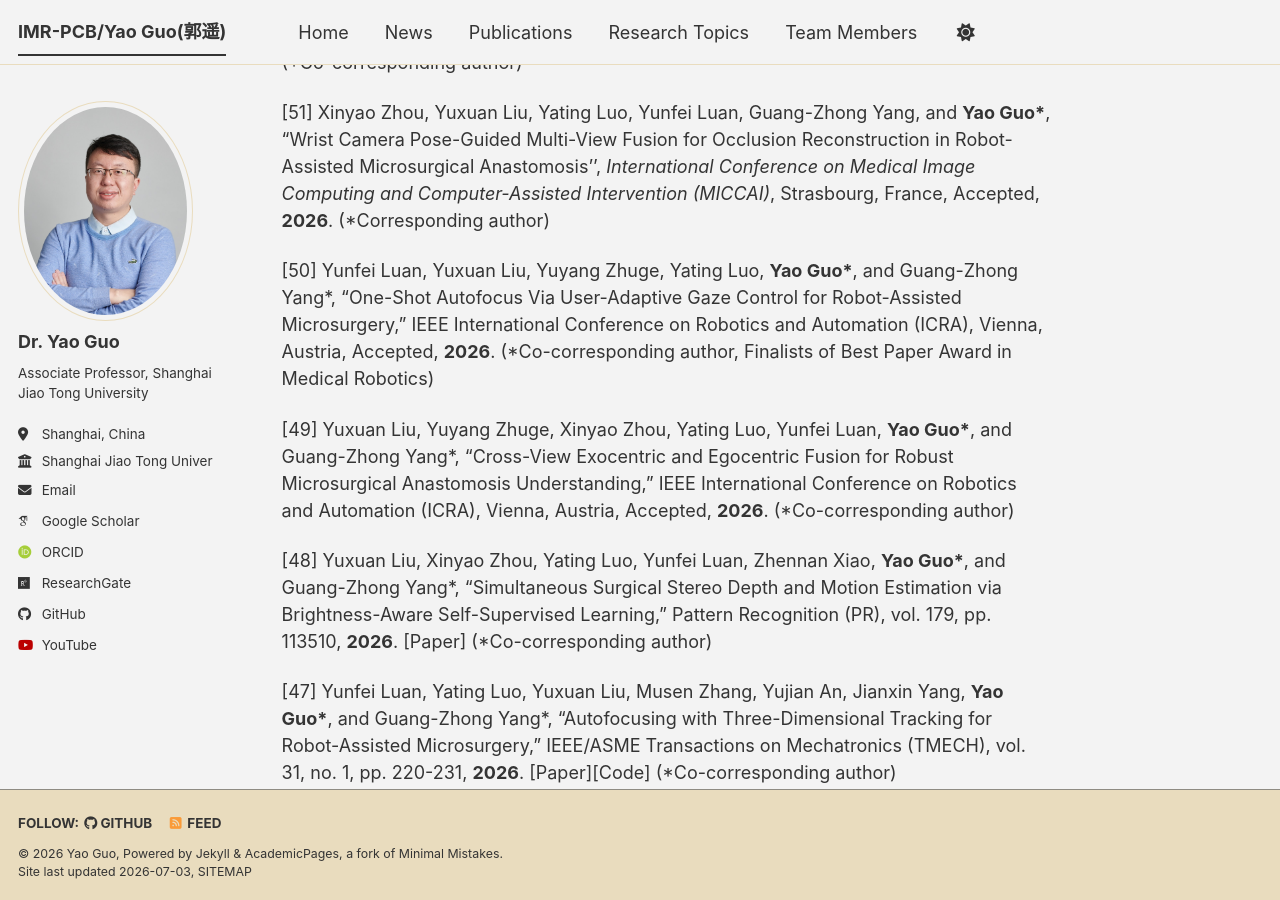
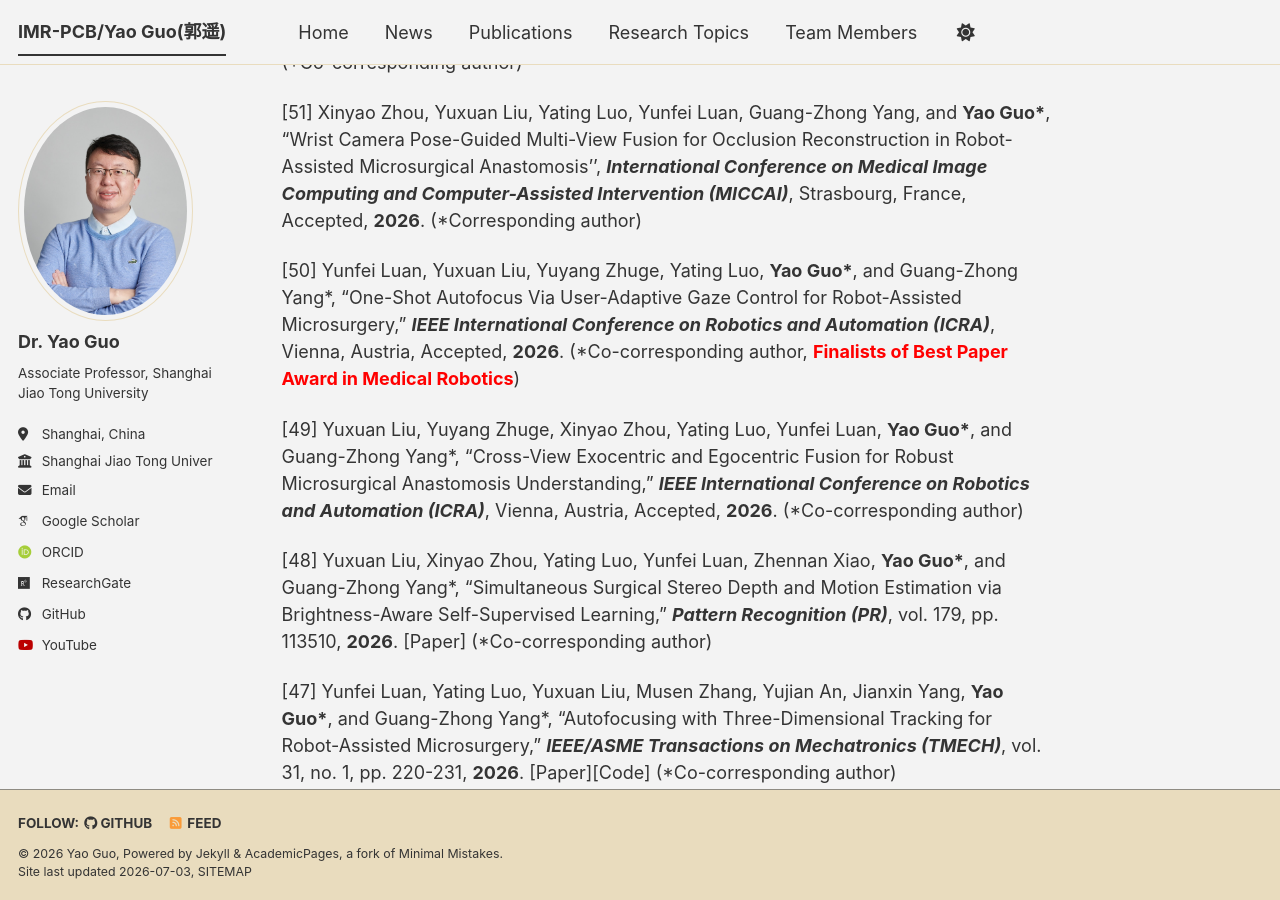
Before and after one commit to IMR-PCB/IMR-PCB.github.io, a Jekyll site: the page built from _pages/about.md, in a window 1280 px wide and 900 px high, scrolled down 2788 px. Built offline with Jekyll 4.4.1, drawn with Linux system fonts in a browser that asks for light colours; some web fonts are replaced; a script bundle is joined from its source files by our own code; library files that are not in the unit come from our copies; some of the changed text lies outside the part shown.

Commit message:
Update about.md

```diff
--- a/_pages/about.md
+++ b/_pages/about.md
@@ -57,73 +57,73 @@ Selected Publications
 ======
 <span style="color:blue">**2026**</span>
 
-\[53\] Musen Zhang, Yuxuan Liu, Yunfei Luan, Jinkai Li, and **Yao Guo\***, "Towards Robust Egocentric Object Tracking: A Plug-and-Play Trajectory-Aware Approach," _IEEE Transactions on Mobile Computing (TMC)_, Accepted, **2026**. (\*Corresponding author)
+\[53\] Musen Zhang, Yuxuan Liu, Yunfei Luan, Jinkai Li, and **Yao Guo\***, "Towards Robust Egocentric Object Tracking: A Plug-and-Play Trajectory-Aware Approach," _**IEEE Transactions on Mobile Computing (TMC)**_, Accepted, **2026**. (\*Corresponding author)
 
-\[52\] Yating Luo, Yuxuan Liu, Yunfei Luan, **Yao Guo\***, and Guang-Zhong Yang\*, "A Hierarchical Learning Framework for Micro-Electrode Manipulation under Microscopic Vision," _IEEE/ASME Transactions on Mechatronics (TMECH)_, Accepted, **2026**. [\[Paper\]](https://ieeexplore.ieee.org/document/11561778) (\*Co-corresponding author)
+\[52\] Yating Luo, Yuxuan Liu, Yunfei Luan, **Yao Guo\***, and Guang-Zhong Yang\*, "A Hierarchical Learning Framework for Micro-Electrode Manipulation under Microscopic Vision," _**IEEE/ASME Transactions on Mechatronics (TMECH)**_, Accepted, **2026**. [\[Paper\]](https://ieeexplore.ieee.org/document/11561778) (\*Co-corresponding author)
 
-[51] Xinyao Zhou, Yuxuan Liu, Yating Luo, Yunfei Luan, Guang-Zhong Yang, and **Yao Guo\***, "Wrist Camera Pose-Guided Multi-View Fusion for Occlusion Reconstruction in Robot-Assisted Microsurgical Anastomosis'', _International Conference on Medical Image Computing and Computer-Assisted Intervention (MICCAI)_, Strasbourg, France, Accepted, **2026**. (\*Corresponding author)
+[51] Xinyao Zhou, Yuxuan Liu, Yating Luo, Yunfei Luan, Guang-Zhong Yang, and **Yao Guo\***, "Wrist Camera Pose-Guided Multi-View Fusion for Occlusion Reconstruction in Robot-Assisted Microsurgical Anastomosis'', _**International Conference on Medical Image Computing and Computer-Assisted Intervention (MICCAI)**_, Strasbourg, France, Accepted, **2026**. (\*Corresponding author)
 
-[50] Yunfei Luan, Yuxuan Liu, Yuyang Zhuge, Yating Luo, **Yao Guo\***, and Guang-Zhong Yang\*, "One-Shot Autofocus Via User-Adaptive Gaze Control for Robot-Assisted Microsurgery," IEEE International Conference on Robotics and Automation (ICRA), Vienna, Austria, Accepted, **2026**. (*Co-corresponding author, Finalists of Best Paper Award in Medical Robotics)
+[50] Yunfei Luan, Yuxuan Liu, Yuyang Zhuge, Yating Luo, **Yao Guo\***, and Guang-Zhong Yang\*, "One-Shot Autofocus Via User-Adaptive Gaze Control for Robot-Assisted Microsurgery," _**IEEE International Conference on Robotics and Automation (ICRA)**_, Vienna, Austria, Accepted, **2026**. (\*Co-corresponding author, <span style="color:red">**Finalists of Best Paper Award in Medical Robotics**</span>)
 
-[49] Yuxuan Liu, Yuyang Zhuge, Xinyao Zhou, Yating Luo, Yunfei Luan, **Yao Guo\***, and Guang-Zhong Yang\*, "Cross-View Exocentric and Egocentric Fusion for Robust Microsurgical Anastomosis Understanding," IEEE International Conference on Robotics and Automation (ICRA), Vienna, Austria, Accepted, **2026**. (*Co-corresponding author)
+[49] Yuxuan Liu, Yuyang Zhuge, Xinyao Zhou, Yating Luo, Yunfei Luan, **Yao Guo\***, and Guang-Zhong Yang\*, "Cross-View Exocentric and Egocentric Fusion for Robust Microsurgical Anastomosis Understanding," _**IEEE International Conference on Robotics and Automation (ICRA)**_, Vienna, Austria, Accepted, **2026**. (\*Co-corresponding author)
 
-[48] Yuxuan Liu, Xinyao Zhou, Yating Luo, Yunfei Luan, Zhennan Xiao, **Yao Guo\***, and Guang-Zhong Yang\*, "Simultaneous Surgical Stereo Depth and Motion Estimation via Brightness-Aware Self-Supervised Learning," Pattern Recognition (PR), vol. 179, pp. 113510, **2026**. [Paper] (*Co-corresponding author)
+[48] Yuxuan Liu, Xinyao Zhou, Yating Luo, Yunfei Luan, Zhennan Xiao, **Yao Guo\***, and Guang-Zhong Yang\*, "Simultaneous Surgical Stereo Depth and Motion Estimation via Brightness-Aware Self-Supervised Learning," _**Pattern Recognition (PR)**_, vol. 179, pp. 113510, **2026**. [Paper] (\*Co-corresponding author)
 
-[47] Yunfei Luan, Yating Luo, Yuxuan Liu, Musen Zhang, Yujian An, Jianxin Yang, **Yao Guo\***, and Guang-Zhong Yang\*, "Autofocusing with Three-Dimensional Tracking for Robot-Assisted Microsurgery," IEEE/ASME Transactions on Mechatronics (TMECH), vol. 31, no. 1, pp. 220-231, **2026**. [Paper][Code] (*Co-corresponding author)
+[47] Yunfei Luan, Yating Luo, Yuxuan Liu, Musen Zhang, Yujian An, Jianxin Yang, **Yao Guo\***, and Guang-Zhong Yang\*, "Autofocusing with Three-Dimensional Tracking for Robot-Assisted Microsurgery," _**IEEE/ASME Transactions on Mechatronics (TMECH)**_, vol. 31, no. 1, pp. 220-231, **2026**. [Paper][Code] (\*Co-corresponding author)
 
 <span style="color:blue">**2025**</span>
 
-[46] Bingze He, **Yao Guo\***, and Guang-Zhong Yang\*, "Integrated Piezoelectric Vibration and In-Situ Force Sensing for Low-Trauma Tissue Penetration," Cyborg and Bionic Systems (CBS), vol. 6, pp. 4017, 2025. [Paper] (*Co-corresponding author, Cover Article)
+[46] Bingze He, **Yao Guo\***, and Guang-Zhong Yang\*, "Integrated Piezoelectric Vibration and In-Situ Force Sensing for Low-Trauma Tissue Penetration," Cyborg and Bionic Systems (CBS), vol. 6, pp. 4017, 2025. [Paper] (\*Co-corresponding author, Cover Article)
 
-[45] Yuxuan Liu, Jiasheng Zhou, Yating Luo, Sung-Liang Chen, **Yao Guo\*** and Guang-Zhong Yang\*, "FPM-R2Net: Fused Photoacoustic and Operating Microscopic Imaging with Cross-modality Representation and Registration Network," Medical Image Analysis (MEDIA), vol. 105, pp. 103698, 2025. [Paper] [Code] (*Co-corresponding author)
+[45] Yuxuan Liu, Jiasheng Zhou, Yating Luo, Sung-Liang Chen, **Yao Guo\*** and Guang-Zhong Yang\*, "FPM-R2Net: Fused Photoacoustic and Operating Microscopic Imaging with Cross-modality Representation and Registration Network," Medical Image Analysis (MEDIA), vol. 105, pp. 103698, 2025. [Paper] [Code] (\*Co-corresponding author)
 
-[44] Jianxin Yang, Yuxuan Liu, Jinkai Li, Xiao Gu, Guang-Zhong Yang, and **Yao Guo\***, "PoseSDF++: Point Cloud-Based 3-D Human Pose Estimation via Implicit Neural Representation," IEEE Transactions on Industrial Informatics (TII), vol. 21, no. 3, pp. 2689-2698, 2025. [Paper] (*Corresponding author)
+[44] Jianxin Yang, Yuxuan Liu, Jinkai Li, Xiao Gu, Guang-Zhong Yang, and **Yao Guo\***, "PoseSDF++: Point Cloud-Based 3-D Human Pose Estimation via Implicit Neural Representation," IEEE Transactions on Industrial Informatics (TII), vol. 21, no. 3, pp. 2689-2698, 2025. [Paper] (\*Corresponding author)
 
-[43] Yujian An, Bingze He, Zhuochen Ma, **Yao Guo\*** and Guang-Zhong Yang\*, "Microassembly: A Review on Fundamentals, Applications and Recent Developments," Engineering, vol. 48, pp. 323-346, 2025. [Paper] (*Co-corresponding author)
+[43] Yujian An, Bingze He, Zhuochen Ma, **Yao Guo\*** and Guang-Zhong Yang\*, "Microassembly: A Review on Fundamentals, Applications and Recent Developments," Engineering, vol. 48, pp. 323-346, 2025. [Paper] (\*Co-corresponding author)
 
-[42] Yuxuan Liu, Yating Luo, Yunfei Luan, Xinyao Zhou, Jianxin Yang, **Yao Guo\***, and Guang-Zhong Yang\*, "Towards Accurate Brain Electrode Implantation via Cross-modality Fusion of White-light and Photoacoustic Microscopy", IEEE/RSJ International Conference on Intelligent Robots and Systems (IROS), Hangzhou, China, 2025, pp. 7726-7732. [Paper] (*Co-corresponding author)
+[42] Yuxuan Liu, Yating Luo, Yunfei Luan, Xinyao Zhou, Jianxin Yang, **Yao Guo\***, and Guang-Zhong Yang\*, "Towards Accurate Brain Electrode Implantation via Cross-modality Fusion of White-light and Photoacoustic Microscopy", IEEE/RSJ International Conference on Intelligent Robots and Systems (IROS), Hangzhou, China, 2025, pp. 7726-7732. [Paper] (\*Co-corresponding author)
 
-[41] Xinyao Zhou†, Yuxuan Liu†, Musen Zhang, Jinkai Li, **Yao Guo\***, and Guang-Zhong Yang\*, "Deep Coarse-to-Fine Networks for Robust Segmentation and Pose Estimation of Surgical Suturing Threads", IEEE/RSJ International Conference on Intelligent Robots and Systems (IROS), Hangzhou, China, 2025, pp. 520-526. [Paper] (*Co-corresponding author)
+[41] Xinyao Zhou†, Yuxuan Liu†, Musen Zhang, Jinkai Li, **Yao Guo\***, and Guang-Zhong Yang\*, "Deep Coarse-to-Fine Networks for Robust Segmentation and Pose Estimation of Surgical Suturing Threads", IEEE/RSJ International Conference on Intelligent Robots and Systems (IROS), Hangzhou, China, 2025, pp. 520-526. [Paper] (\*Co-corresponding author)
 
-[40] Yiming Zhai†, Jingsong Liu†, Yating Luo*, Ziwei Wang, and **Yao Guo\***, "Adaptive Motion Scaling in Teleoperated Robotic Surgery based on Human Intention and Attention", IEEE/RSJ International Conference on Intelligent Robots and Systems (IROS), Hangzhou, China, 2025, pp. 15489-15495. [Paper](*Co-corresponding author)
+[40] Yiming Zhai†, Jingsong Liu†, Yating Luo*, Ziwei Wang, and **Yao Guo\***, "Adaptive Motion Scaling in Teleoperated Robotic Surgery based on Human Intention and Attention", IEEE/RSJ International Conference on Intelligent Robots and Systems (IROS), Hangzhou, China, 2025, pp. 15489-15495. [Paper](\*Co-corresponding author)
 
-[39] Tianshu Zhao†, Zhenye Xu†, Pu Wang*, and **Yao Guo\***, "Hybrid Learning-based Balance Function Assessment of Stroke Patients with a Single Ear-Worn IMU", IEEE/RSJ International Conference on Intelligent Robots and Systems (IROS), Hangzhou, China, 2025, pp. 16373-16378. [Paper](*Co-corresponding author)
+[39] Tianshu Zhao†, Zhenye Xu†, Pu Wang*, and **Yao Guo\***, "Hybrid Learning-based Balance Function Assessment of Stroke Patients with a Single Ear-Worn IMU", IEEE/RSJ International Conference on Intelligent Robots and Systems (IROS), Hangzhou, China, 2025, pp. 16373-16378. [Paper](\*Co-corresponding author)
 
 <span style="color:blue">**2024**</span>
 
-[38] Zhongling Liu†, Jinkai Li†, Yuanyuan Zhang, Dan Wu, Yanyan Huo, Jianxin Yang, Musen Zhang, Chuanfei Dong, Luhui Jiang, Ruohan Sun, Ruoyin Zhou, Fei Li, Xiaodan Yu, Daqian Zhu, **Yao Guo\***, and Jinjin Chen*, "Auxiliary Diagnosis of Children with Attention-Deficit/Hyperactivity Disorder: An Eye-Tracking Study with Novel Digital Biomarkers," JMIR mHealth and uHealth, vol. 12, pp. e58927, 2024. [Paper] (*Co-corresponding author)
+[38] Zhongling Liu†, Jinkai Li†, Yuanyuan Zhang, Dan Wu, Yanyan Huo, Jianxin Yang, Musen Zhang, Chuanfei Dong, Luhui Jiang, Ruohan Sun, Ruoyin Zhou, Fei Li, Xiaodan Yu, Daqian Zhu, **Yao Guo\***, and Jinjin Chen*, "Auxiliary Diagnosis of Children with Attention-Deficit/Hyperactivity Disorder: An Eye-Tracking Study with Novel Digital Biomarkers," JMIR mHealth and uHealth, vol. 12, pp. e58927, 2024. [Paper] (\*Co-corresponding author)
 
-[37] Yujian An, Jianxin Yang, Bingze He, Yuxuan Liu, **Yao Guo\*** and Guang-Zhong Yang\*, "A Microscopic Vision-Based Robotic System For Floating Electrode Assembly," IEEE/ASME Transactions on Mechatronics (TMECH), vol. 29, no. 5, pp. 3810-3820, 2024. [Paper] (*Co-corresponding author)
+[37] Yujian An, Jianxin Yang, Bingze He, Yuxuan Liu, **Yao Guo\*** and Guang-Zhong Yang\*, "A Microscopic Vision-Based Robotic System For Floating Electrode Assembly," IEEE/ASME Transactions on Mechatronics (TMECH), vol. 29, no. 5, pp. 3810-3820, 2024. [Paper] (\*Co-corresponding author)
 
-[36] Yuxuan Liu, Jiasheng Zhou, Yating Luo, Jinkai Li, Sung-Liang Chen, **Yao Guo\*** and Guang-Zhong Yang\*, "UPAMNet: A unified network with deep knowledge priors for photoacoustic microscopy," Photoacoustics, vol. 38, pp. 100608, 2024. [Paper][Code](*Co-corresponding author)
+[36] Yuxuan Liu, Jiasheng Zhou, Yating Luo, Jinkai Li, Sung-Liang Chen, **Yao Guo\*** and Guang-Zhong Yang\*, "UPAMNet: A unified network with deep knowledge priors for photoacoustic microscopy," Photoacoustics, vol. 38, pp. 100608, 2024. [Paper][Code](\*Co-corresponding author)
 
-[35] Zhenye Xu, **Yao Guo\***, "GCCRR: A Short Sequence Gait Cycle Segmentation Method Based on Ear-Worn IMU", ACM International Joint Conference on Pervasive and Ubiquitous Computing, pp. 650-654, 2024. [Paper] (*Corresponding author)
+[35] Zhenye Xu, **Yao Guo\***, "GCCRR: A Short Sequence Gait Cycle Segmentation Method Based on Ear-Worn IMU", ACM International Joint Conference on Pervasive and Ubiquitous Computing, pp. 650-654, 2024. [Paper] (\*Corresponding author)
 
-[34] Bingze He, Zhiang Zhang, Jianxin Yang, Yujian An, **Yao Guo\*** and Guang-Zhong Yang\*, "Magnetically Actuated Floating Millirobot Platform for Streamlined Flexible Neural Electrode Manipulation," IEEE International Conference on Mechatronics and Automation (ICMA), August, 2024, pp. 311-316. [Paper] (*Co-corresponding author, Finalists of Best Conference Paper Award)
+[34] Bingze He, Zhiang Zhang, Jianxin Yang, Yujian An, **Yao Guo\*** and Guang-Zhong Yang\*, "Magnetically Actuated Floating Millirobot Platform for Streamlined Flexible Neural Electrode Manipulation," IEEE International Conference on Mechatronics and Automation (ICMA), August, 2024, pp. 311-316. [Paper] (\*Co-corresponding author, Finalists of Best Conference Paper Award)
 
-[33] Yujian An, Jianxin Yang, Jinkai Li, Bingze He, **Yao Guo\***, Guang-Zhong Yang\*, "Skill Learning in Robot-Assisted Micro-Manipulation Through Human Demonstrations with Attention Guidance", IEEE International Conference on Robotics and Automation (ICRA), Yokohoma, Japan, 2024, pp. 15601-15607. [Paper] (*Co-corresponding author)
+[33] Yujian An, Jianxin Yang, Jinkai Li, Bingze He, **Yao Guo\***, Guang-Zhong Yang\*, "Skill Learning in Robot-Assisted Micro-Manipulation Through Human Demonstrations with Attention Guidance", IEEE International Conference on Robotics and Automation (ICRA), Yokohoma, Japan, 2024, pp. 15601-15607. [Paper] (\*Co-corresponding author)
 
-[32] Yating Luo, Yuxuan Liu, Jiasheng Zhou, Sung-Liang Chen, **Yao Guo\***, Guang-Zhong Yang\*, "Fast Photoacoustic Microscopy with Robot Controlled Microtrajectory Optimization", IEEE International Conference on Robotics and Automation (ICRA), Yokohoma, Japan, 2024, pp. 17750-17756. [Paper] (*Co-corresponding author)
+[32] Yating Luo, Yuxuan Liu, Jiasheng Zhou, Sung-Liang Chen, **Yao Guo\***, Guang-Zhong Yang\*, "Fast Photoacoustic Microscopy with Robot Controlled Microtrajectory Optimization", IEEE International Conference on Robotics and Automation (ICRA), Yokohoma, Japan, 2024, pp. 17750-17756. [Paper] (\*Co-corresponding author)
 
-[31] Yunfei Luan†, Muhang He†, Yudong Tian, Chengjie Lin, Yunhan Fang, Zihao Zhao, Jianxin Yang, **Yao Guo\***, "Intelligent Disinfection Robot with High-Touch Surface Detection and Dynamic Pedestrian Avoidance”，IEEE International Conference on Robotics and Automation (ICRA), Yokohoma, Japan, 2024, pp. 3595-3601. [Paper] (*Corresponding author)
+[31] Yunfei Luan†, Muhang He†, Yudong Tian, Chengjie Lin, Yunhan Fang, Zihao Zhao, Jianxin Yang, **Yao Guo\***, "Intelligent Disinfection Robot with High-Touch Surface Detection and Dynamic Pedestrian Avoidance”，IEEE International Conference on Robotics and Automation (ICRA), Yokohoma, Japan, 2024, pp. 3595-3601. [Paper] (\*Corresponding author)
 
 <span style="color:blue">**2023**</span>
 
-[30] Yuxuan Liu, Jianxin Yang, Xiao Gu, Yijun Chen, **Yao Guo\***, and Guang-Zhong Yang\*, "EgoFish3D: Egocentric 3D Pose Estimation from a Fisheye Camera via Self-Supervised Learning", IEEE Transactions on Multimedia (TMM), vol. 25, pp. 8880-8891, 2023. [Paper][Code] (*Co-corresponding author)
+[30] Yuxuan Liu, Jianxin Yang, Xiao Gu, Yijun Chen, **Yao Guo\***, and Guang-Zhong Yang\*, "EgoFish3D: Egocentric 3D Pose Estimation from a Fisheye Camera via Self-Supervised Learning", IEEE Transactions on Multimedia (TMM), vol. 25, pp. 8880-8891, 2023. [Paper][Code] (\*Co-corresponding author)
 
-[29] Frank Lo, **Yao Guo\***, Yingnan Sun, Jianing Qiu, Benny Lo, "An Intelligent Vision-Based Nutritional Assessment Method for Handheld Food Items", IEEE Transactions on Multimedia (TMM), 2023, vol. 25, pp. 5840 - 5851. [Paper] (*Corresponding author)
+[29] Frank Lo, **Yao Guo\***, Yingnan Sun, Jianing Qiu, Benny Lo, "An Intelligent Vision-Based Nutritional Assessment Method for Handheld Food Items", IEEE Transactions on Multimedia (TMM), 2023, vol. 25, pp. 5840 - 5851. [Paper] (\*Corresponding author)
 
-[28] Jinkai Li, Jianxin Yang, Yuxuan Liu, ZHEN LI, Guang-Zhong Yang, **Yao Guo\***, "EasyGaze3D: Towards Effective and Flexible 3D Gaze Estimation from a Single RGB Camera ", IEEE/RSJ International Conference on Intelligent Robots and Systems (IROS), Dec. 2023, pp. 6537-6543. [Paper] [Code] (*Corresponding author，Finalists of Best Paper Award on Cognitive Robotics)
+[28] Jinkai Li, Jianxin Yang, Yuxuan Liu, ZHEN LI, Guang-Zhong Yang, **Yao Guo\***, "EasyGaze3D: Towards Effective and Flexible 3D Gaze Estimation from a Single RGB Camera ", IEEE/RSJ International Conference on Intelligent Robots and Systems (IROS), Dec. 2023, pp. 6537-6543. [Paper] [Code] (\*Corresponding author，Finalists of Best Paper Award on Cognitive Robotics)
 
-[27] Yuxuan Liu, Jianxin Yang, Xiao Gu, **Yao Guo\***, and Guang-Zhong Yang\*, "EgoHMR: Egocentric Human Mesh Recovery via Hierarchical Latent Diffusion Model ", IEEE International Conference on Robotics and Automation (ICRA), May, 2023, pp. 9807-9813. [Paper][Code]. (*Co-corresponding author)
+[27] Yuxuan Liu, Jianxin Yang, Xiao Gu, **Yao Guo\***, and Guang-Zhong Yang\*, "EgoHMR: Egocentric Human Mesh Recovery via Hierarchical Latent Diffusion Model ", IEEE International Conference on Robotics and Automation (ICRA), May, 2023, pp. 9807-9813. [Paper][Code]. (\*Co-corresponding author)
 
 <span style="color:blue">**2022**</span>
 
 [26] Xiao Gu, Yao Guo, Zeju Li, Jianing Qiu, Qi Dou, Yuxuan Liu, Benny Lo\*, and Guang-Zhong Yang\*, "Tackling Long-Tailed Category Distribution Under Domain Shifts", European Conference on Computer Vision (ECCV), July, 2022, pp. 727-743. [Paper] [Code].
 
-[25] Yuxuan Liu, Jianxin Yang, Xiao Gu, **Yao Guo\***, and Guang-Zhong Yang\*, "Ego+X: An Egocentric Vision System for Global 3D Human Pose Estimation and Social Interaction Characterization", IEEE/RSJ International Conference on Intelligent Robots and Systems (IROS), Oct., 2022, pp. 5271-5277. (*Co-corresponding author) [Paper] [Code]. (Co-corresponding author)
+[25] Yuxuan Liu, Jianxin Yang, Xiao Gu, **Yao Guo\***, and Guang-Zhong Yang\*, "Ego+X: An Egocentric Vision System for Global 3D Human Pose Estimation and Social Interaction Characterization", IEEE/RSJ International Conference on Intelligent Robots and Systems (IROS), Oct., 2022, pp. 5271-5277. (\*Co-corresponding author) [Paper] [Code]. (Co-corresponding author)
 
-[24] Jianxin Yang, Yuxuan Liu, Xiao Gu, Guang-Zhong Yang, and **Yao Guo\***, "PoseSDF: Simultaneous 3D Human Shape Reconstruction and Gait Pose Estimation Using Signed Distance Functions", IEEE International Conference on Robotics and Automation (ICRA), Philadelphia, USA, pp. 1297-1303, May, 2022. (*Corresponding author) [Paper]
+[24] Jianxin Yang, Yuxuan Liu, Xiao Gu, Guang-Zhong Yang, and **Yao Guo\***, "PoseSDF: Simultaneous 3D Human Shape Reconstruction and Gait Pose Estimation Using Signed Distance Functions", IEEE International Conference on Robotics and Automation (ICRA), Philadelphia, USA, pp. 1297-1303, May, 2022. (\*Corresponding author) [Paper]
 
 [23] **Yao Guo**, Weidong Chen, Jie Zhao, and Guang-Zhong Yang\*, "Medical Robotics: Opportunities in China", Annual Review of Control, Robotics, and Autonomous Systems (ARCRAS), vol. 5, no. 1, pp. 361-383, May, 2022. [Paper]
 
@@ -133,7 +133,7 @@ Selected Publications
 
 [20] Xiao Gu, **Yao Guo**, Guang-Zhong Yang\*, and Benny Lo*, "Cross-Domain Self-Supervised Complete Geometric Representation Learning for Real-Scanned Point Cloud Based Pathological Gait Analysis", IEEE Journal of Biomedical and Health Informatics (J-BHI), vol. 26, no. 3, pp. 1034-1044, March, 2022. [Paper]
 
-[19] Chengxi Zhong, Yuyu Jia, David C. Jeong, **Yao Guo\***, Song Liu*, "AcousNet: A Deep Learning based Approach to Dynamic 3D Holographic Acoustic Field Generation from Phased Transducer Array", IEEE Robotics and Automation Letters (RA-L), vol. 7, no. 2, pp. 666-673, April, 2022. [Paper] [Dataset]. (*Co-corresponding author)
+[19] Chengxi Zhong, Yuyu Jia, David C. Jeong, **Yao Guo\***, Song Liu*, "AcousNet: A Deep Learning based Approach to Dynamic 3D Holographic Acoustic Field Generation from Phased Transducer Array", IEEE Robotics and Automation Letters (RA-L), vol. 7, no. 2, pp. 666-673, April, 2022. [Paper] [Dataset]. (\*Co-corresponding author)
 
 [18] Zhihao Yuan†, Xu Yan†, Yinghong Liao, **Yao Guo**, Guanbin Li, Zhen Li*, and Shuguang Cui , "X-Trans2Cap: Cross-Modal Knowledge Transfer using Transformer for 3D Dense Captioning", IEEE/CVF Conference of Computer Vision and Pattern Recognition (CVPR), June, 2022, pp. 8563-8573. [Paper]
 
@@ -141,7 +141,7 @@ Selected Publications
 
 [17] **Yao Guo**, Xiao Gu, and Guang-Zhong Yang\*, "MCDCD: Multi-Source Unsupervised Domain Adaptation for Abnormal Human Gait Detection", IEEE Journal of Biomedical and Health Informatics (J-BHI), vol. 25, no. 10, pp. 4017-4028, October, 2021. [Paper]
 
-[16] Frank Po Wen Lo, **Yao Guo\***, Yingnan Sun, Jianing Qiu, and Benny Ping Lai Lo, "Deep3DRanker: A Novel Framework for Learning to Rank 3D Models with Self-Attention in Robotic Vision", IEEE International Conference on Robotics and Automation (ICRA), Xi'an, China, 30 May-05 June, pp. 4341-4347, 2021. (*Corresponding author) [Paper]
+[16] Frank Po Wen Lo, **Yao Guo\***, Yingnan Sun, Jianing Qiu, and Benny Ping Lai Lo, "Deep3DRanker: A Novel Framework for Learning to Rank 3D Models with Self-Attention in Robotic Vision", IEEE International Conference on Robotics and Automation (ICRA), Xi'an, China, 30 May-05 June, pp. 4341-4347, 2021. (\*Corresponding author) [Paper]
 
 [15] Xiao Gu, **Yao Guo**, Fani Deligianni, Benny Lo, Guang-Zhong Yang\*, “Cross-Subject and Cross-Modal Transfer for Generalized Abnormal Gait Pattern Recognition,” IEEE Transactions on Neural Networks and Learning Systems (TNNLS), vol. 32, no. 2, pp. 546-560, February, 2021. [Paper]
 
```
